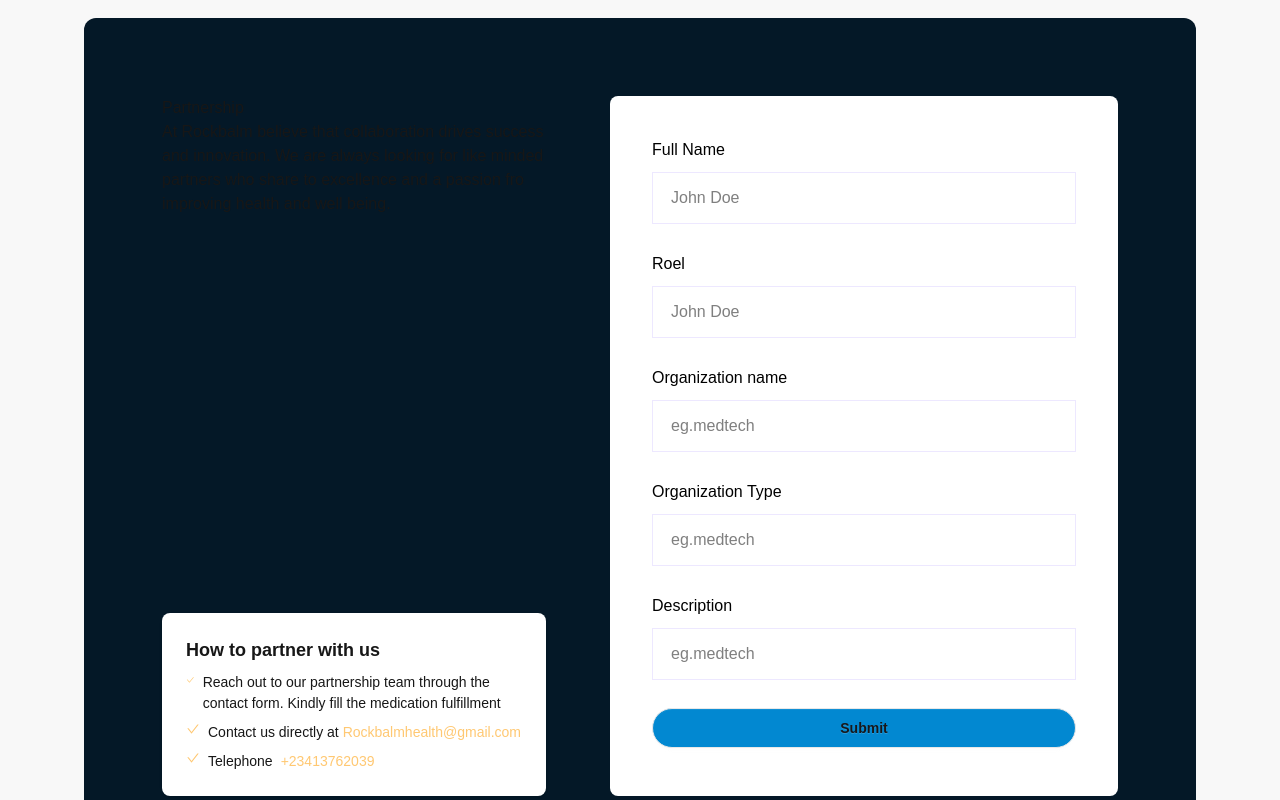
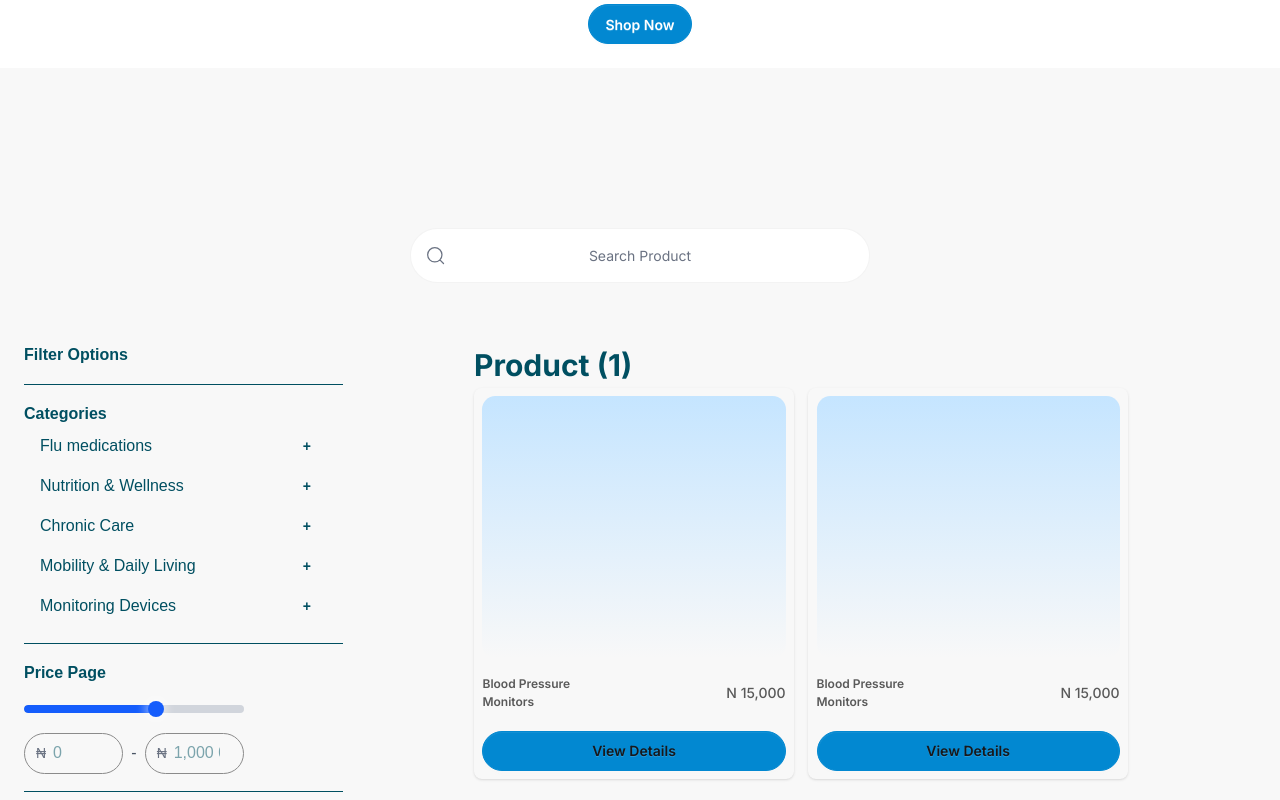
Before and after one commit to kentworld08/RockBalm, a Next.js app: page /SeniorStore in a window 1280 px wide. Shown: the part 260-1060 px from the top of the page. Built offline with nearby package versions, Linux system fonts and the light colour scheme.

Commit message:
feat: contact  modified: Footer/footer, SeniorStore/page, Home/Data.tsx         deleted: SeniorStore/PartnerWithUs

```diff
--- /dev/null
+++ b/app/Contact/page.tsx
@@ -0,0 +1,11 @@
+import PartnerWithUs from "@/components/Contact/PartnerWithUs";
+
+const page = () => {
+  return (
+    <div>
+      <PartnerWithUs />
+    </div>
+  );
+};
+
+export default page;
--- a/app/Footer/footer.tsx
+++ b/app/Footer/footer.tsx
@@ -18,14 +18,14 @@ const Footer = () => {
       links: [
         { name: "About", href: "#" },
         { name: "Partnership", href: "#" },
-        { name: "Blog", href: "#" },
+        { name: "Grace Clinic", href: "/GraceClinic" },
       ],
     },
     {
       title: "Resources",
       links: [
-        { name: "Medical", href: "#" },
-        { name: "Grace Clinic", href: "/GraceClinic" },
+        { name: "Contact", href: "/Contact" },
+        { name: "Blog", href: "#" },
         { name: "FAQS", href: "#" },
       ],
     },
--- a/app/SeniorStore/page.tsx
+++ b/app/SeniorStore/page.tsx
@@ -1,10 +1,12 @@
-import PartnerWithUs from "@/components/SeniorStore/PartnerWithUs";
+import HealthProduct from "@/components/SeniorStore/HealthProduct";
+import Proucts from "@/components/SeniorStore/Product";
 import React from "react";
 
 const SeniorStorePage = () => {
   return (
     <main>
-      <PartnerWithUs />
+      <HealthProduct />
+      <Proucts />
     </main>
   );
 };
--- a/components/Home/Data.tsx
+++ b/components/Home/Data.tsx
@@ -1,5 +1,3 @@
-import { link } from "fs";
-
 export const features = [
   {
     title: "Medical Cansultation",
@@ -13,7 +11,7 @@ export const features = [
     description:
       "Tailored care plans designed to meet your elder's unique health needs and lifestyle.",
     img: "/plans.jpg",
-    lnk: "",
+    lnk: "/",
   },
   {
     title: "Lab Testing",
--- /dev/null
+++ b/components/SeniorStore/HealthProduct.tsx
@@ -0,0 +1,23 @@
+const HealthProduct = () => {
+  return (
+    <div>
+      <div className="text-primary bg-white p-6 pt-[124px]">
+        <div className="flex justify-center items-center flex-col">
+          <h1 className="text-center md:text-4xl font-alfa-slab mb-2.5">
+            Health Product for Every Need
+          </h1>
+          <p className="font-inter font-medium md:text-[18px] md:w-[625px] text-center">
+            Shop from our curated selection of high-quality supplements,
+            vitamins, and wellness products to support your elder one’s health
+            journey.
+          </p>
+          <button className="bg-secondary text-white btn border-secondary md:text-[14px] font-inter mt-9 rounded-full">
+            Shop Now
+          </button>
+        </div>
+      </div>
+    </div>
+  );
+};
+
+export default HealthProduct;
--- /dev/null
+++ b/components/SeniorStore/Product.tsx
@@ -0,0 +1,102 @@
+import PlayingProgressBar from "@/app/LabTesting/ProgressBar ";
+import ProductCard from "./ProductCard";
+
+const Proucts = () => {
+  const category = [
+    "Flu medications",
+    "Nutrition & Wellness",
+    "Chronic Care",
+    "Mobility & Daily Living",
+    "Monitoring Devices",
+  ];
+  return (
+    <div className="text-primary bg-[#F8F8F8] p-6 pt-[124px] pb-16">
+      <div className="flex justify-center items-center flex-col">
+        <div className="relative mt-9">
+          <input
+            type="text"
+            id="search"
+            placeholder="Search Product"
+            className="bg-white px-10 text-black py-4 md:w-[460px] w-full border border-[#00000038]/22 md:text-[14px] font-inter rounded-full text-center placeholder:text-gray-500"
+          />
+          <svg
+            xmlns="http://www.w3.org/2000/svg"
+            fill="none"
+            viewBox="0 0 24 24"
+            strokeWidth="1.5"
+            stroke="currentColor"
+            className="w-5 h-5 absolute left-4 top-1/2 -translate-y-1/2 text-gray-500"
+          >
+            <path
+              strokeLinecap="round"
+              strokeLinejoin="round"
+              d="M21 21l-4.35-4.35m0 0A7.5 7.5 0 104.5 4.5a7.5 7.5 0 0012.15 12.15z"
+            />
+          </svg>
+        </div>
+      </div>
+      <div className="flex gap-[131px] flex-col md:flex-row mt-15">
+        <div className="w-full md:w-[319px]">
+          <h1 className="font-bold">Filter Options</h1>
+          <hr className="my-[17px]" />
+          <h3 className="font-bold">Categories</h3>
+          <ul>
+            {category.map((cat, index) => (
+              <li
+                key={index}
+                className="text-primary justify-between px-4 w-full flex items-center"
+              >
+                {cat}{" "}
+                <button className="btn bg-transparent border-none text-primary shadow-none">
+                  +
+                </button>
+              </li>
+            ))}
+          </ul>
+          <hr className="my-[17px]" />
+          <h2 className="font-bold">Price Page</h2>
+          <div className="w-full max-w-[220px] mt-5">
+            <PlayingProgressBar progress={60} />
+            <div className="mt-5 flex items-center gap-2">
+              <div className="relative w-full">
+                <span className="absolute left-3 top-1/2 -translate-y-1/2 text-gray-500 text-sm">
+                  ₦
+                </span>
+                <input
+                  type="number"
+                  name="minAmount"
+                  id="minAmount"
+                  placeholder="0"
+                  className="py-[7.33px] border border-[#8B8B8B] rounded-full w-full pl-7 pr-2 focus:outline-none"
+                />
+              </div>
+              <span className="text-gray-600">-</span>
+              <div className="relative w-full">
+                <span className="absolute left-3 top-1/2 -translate-y-1/2 text-gray-500 text-sm">
+                  ₦
+                </span>
+                <input
+                  type="number"
+                  name="maxAmount"
+                  id="maxAmount"
+                  placeholder="1,000 000"
+                  className="py-[7.33px] border border-[#8B8B8B] rounded-full w-full pl-7 pr-2 focus:outline-none"
+                />
+              </div>
+            </div>
+          </div>
+          <hr className="my-[17px]" />
+          <p className="text-[#1AB3FF] cursor-pointer">Clear Filter</p>
+        </div>
+        <div>
+          <h1 className="font-bold font-inter md:text-[30px] text-primary">
+            Product (1)
+          </h1>
+          <ProductCard />
+        </div>
+      </div>
+    </div>
+  );
+};
+
+export default Proucts;
--- /dev/null
+++ b/components/SeniorStore/ProductCard.tsx
@@ -0,0 +1,45 @@
+import React from "react";
+
+const ProductCard = () => {
+  const LabTestCardData = [
+    {
+      title: "Blood Pressure Monitors",
+      amount: "N 15,000",
+      color: "from-[#C5E5FF] to-[#F8F8F8]",
+    },
+    {
+      title: "Blood Pressure Monitors",
+      amount: "N 15,000",
+      color: "from-[#C5E5FF] to-[#F8F8F8]",
+    },
+  ];
+
+  return (
+    <div>
+      {" "}
+      <div className="flex flex-col md:flex-row gap-5 md:gap-[14.09px] text-left justify-items-center">
+        {LabTestCardData.map((item, index) => (
+          <div
+            key={index}
+            className="card w-[20rem] shadow-sm p-[8.47px] font-inter text-primary"
+          >
+            <div
+              className={`bg-gradient-to-b h-[261.58px] rounded-[13.32px] ${item.color}`}
+            />
+            <div className="mt-[16.88px] flex items-center justify-between text-[#595959]">
+              <h2 className="font-semibold text-[14px] md:text-[12px] md:w-[130px]">
+                {item.title}
+              </h2>
+              <p className="font-medium text-[14px]">{item.amount}</p>
+            </div>
+            <button className="btn bg-secondary rounded-full w-full border-secondary mt-5">
+              View Details
+            </button>
+          </div>
+        ))}
+      </div>
+    </div>
+  );
+};
+
+export default ProductCard;
```
Also changed, not shown: components/Contact/PartnerWithUs.tsx (renamed from components/SeniorStore/PartnerWithUs.tsx).
